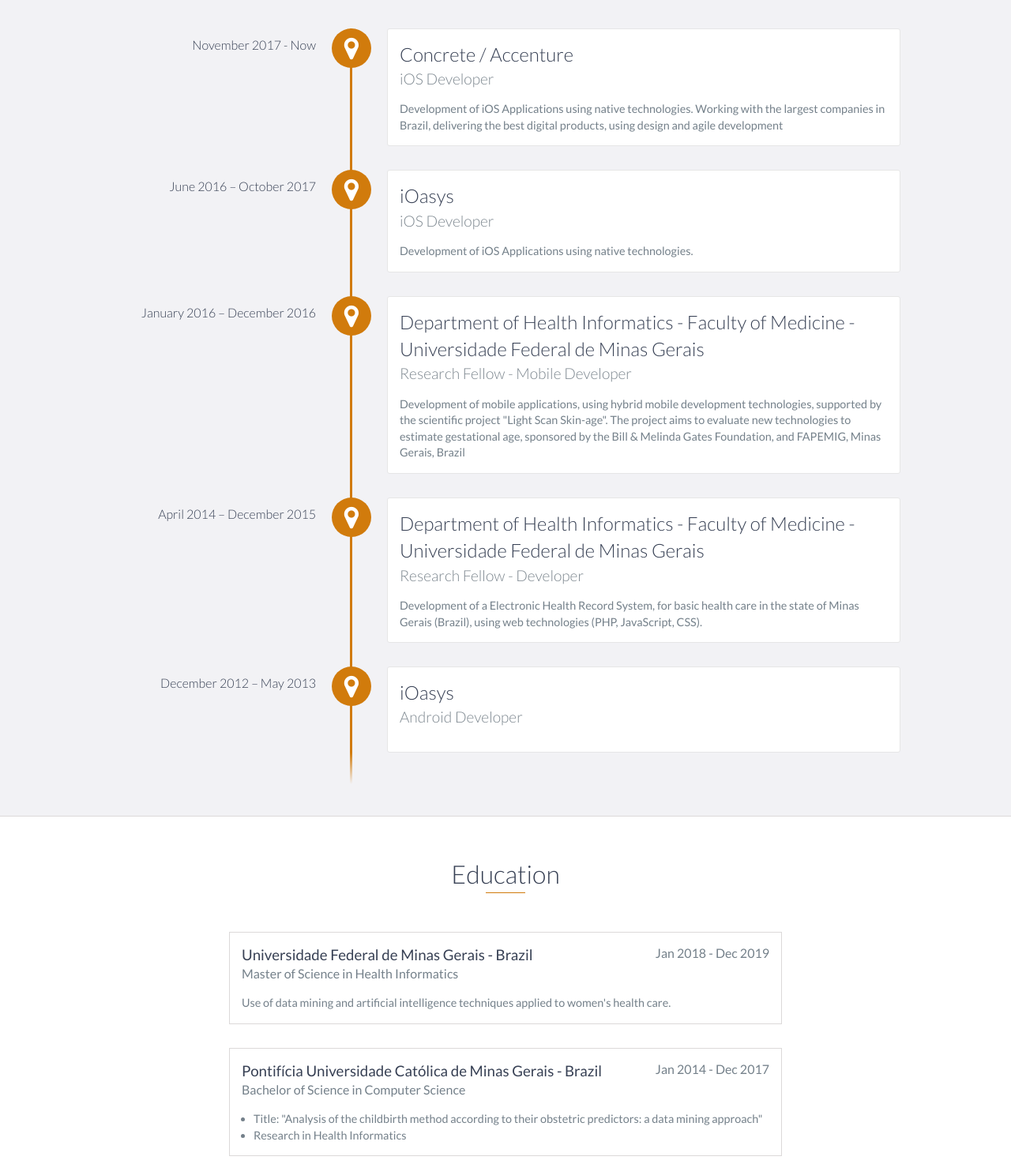
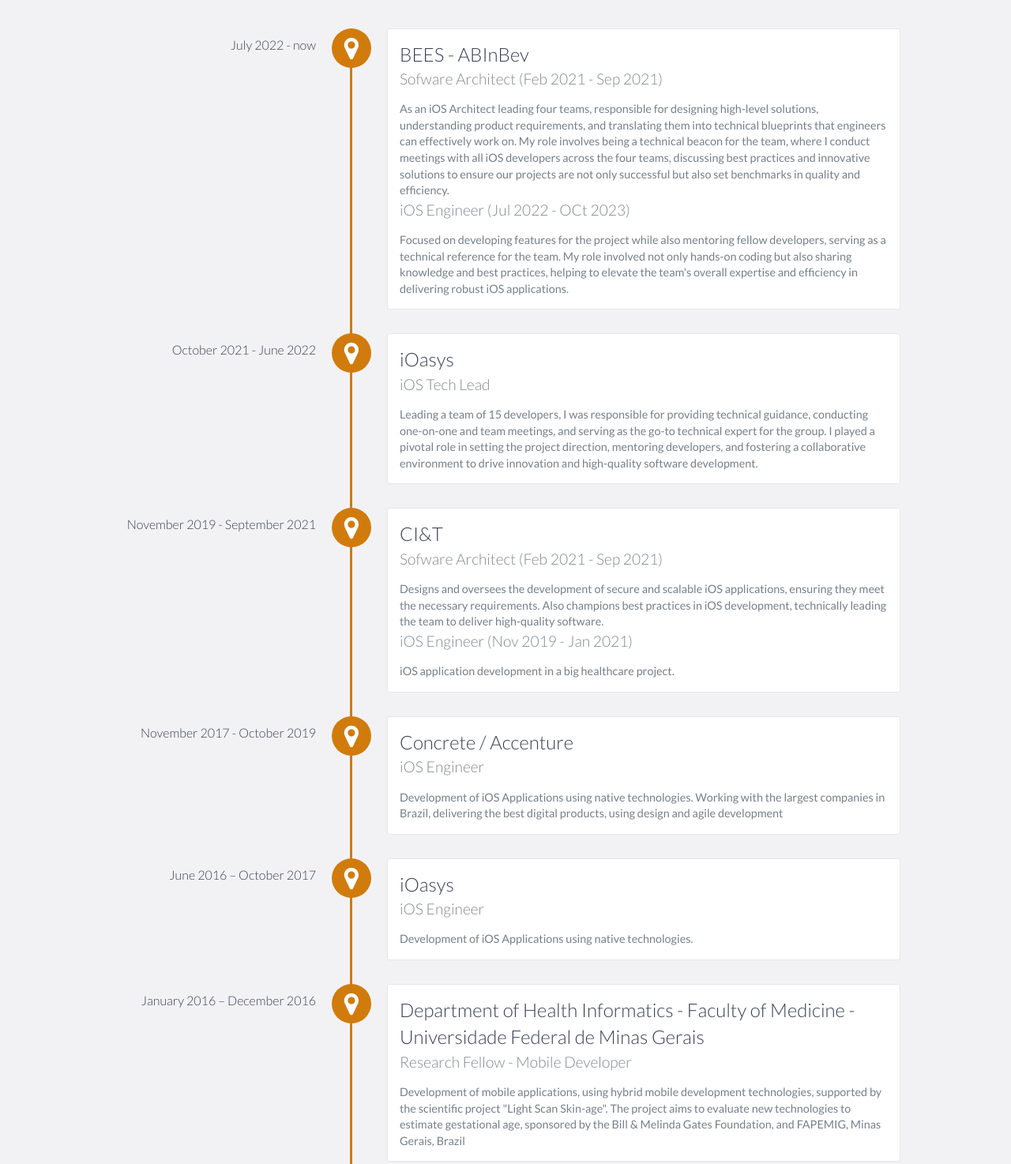
Before and after one commit to marcelorsjr/marcelorsjr.github.io, a website: page index.html in a window 1280 px wide. Shown: the part 1260-2734 px from the top of the page at 79% size. Drawn offline with nearby package versions, Linux system fonts and the light colour scheme.

Commit message:
Update experiences

```diff
--- a/index.html
+++ b/index.html
@@ -75,8 +75,7 @@
                 </div>
                 <div class="col-md-8">
                     <p>
-                      Computer Scientist mainly interest in Big Data Analytics in Healthcare, Data Science, Artificial Intelligence and iOS Development.
-                      Some experience in native mobile development and web development.
+                      Computer Scientist mainly interest in iOS Development, Data Science, Artificial Intelligence.
                     </p>
                 </div>
                  <div class="col-md-2">
@@ -90,9 +89,42 @@
     <div id="experience" class="background-alt">
         <h2 class="heading">Experience</h2>
         <div id="experience-timeline">
-            <div data-date="November 2017 - Now">
+
+            <div data-date="July 2022 - now">
+                <h3>BEES - ABInBev</h3>
+                <h4>Sofware Architect (Feb 2021 - Sep 2021)</h4>
+                <p>
+                    As an iOS Architect leading four teams, responsible for designing high-level solutions, understanding product requirements, and translating them into technical blueprints that engineers can effectively work on. My role involves being a technical beacon for the team, where I conduct meetings with all iOS developers across the four teams, discussing best practices and innovative solutions to ensure our projects are not only successful but also set benchmarks in quality and efficiency.
+                </p>
+                <h4>iOS Engineer (Jul 2022 - OCt 2023)</h4>
+                <p>
+                    Focused on developing features for the project while also mentoring fellow developers, serving as a technical reference for the team. My role involved not only hands-on coding but also sharing knowledge and best practices, helping to elevate the team's overall expertise and efficiency in delivering robust iOS applications.
+                </p>
+            </div>
+
+            <div data-date="October 2021 - June 2022">
+                <h3>iOasys</h3>
+                <h4>iOS Tech Lead</h4>
+                <p>
+                    Leading a team of 15 developers, I was responsible for providing technical guidance, conducting one-on-one and team meetings, and serving as the go-to technical expert for the group. I played a pivotal role in setting the project direction, mentoring developers, and fostering a collaborative environment to drive innovation and high-quality software development.
+                </p>
+            </div>
+
+            <div data-date="November 2019 - September 2021">
+                <h3>CI&T</h3>
+                <h4>Sofware Architect (Feb 2021 - Sep 2021)</h4>
+                <p>
+                    Designs and oversees the development of secure and scalable iOS applications, ensuring they meet the necessary requirements. Also champions best practices in iOS development, technically leading the team to deliver high-quality software.
+                </p>
+                <h4>iOS Engineer (Nov 2019 - Jan 2021)</h4>
+                <p>
+                  iOS application development in a big healthcare project.
+                </p>
+            </div>
+
+            <div data-date="November 2017 - October 2019">
                 <h3>Concrete / Accenture</h3>
-                <h4>iOS Developer</h4>
+                <h4>iOS Engineer</h4>
                 <p>
                   Development of iOS Applications using native technologies. Working with the largest companies in Brazil, delivering the best digital products, using design and agile development
                 </p>
@@ -100,7 +132,7 @@
 
             <div data-date="June 2016 – October 2017">
                 <h3>iOasys</h3>
-                <h4>iOS Developer</h4>
+                <h4>iOS Engineer</h4>
                 <p>
                   Development of iOS Applications using native technologies.
                 </p>
@@ -133,11 +165,11 @@
     <div id="education">
         <h2 class="heading">Education</h2>
         <div class="education-block">
-            <h3>Universidade Federal de Minas Gerais - Brazil</h3>
-            <span class="education-date">Jan 2018 - Dec 2019</span>
-            <h4>Master of Science in Health Informatics</h4>
+            <h3>Pontifícia Universidade Católica de Minas Gerais - Brazil</h3>
+            <span class="education-date">Jan 2021 - Dec 2022</span>
+            <h4>Post Graduation - Software Engineering</h4>
             <p>
-                Use of data mining and artificial intelligence techniques applied to women's health care.
+                PMSoft - Project Management Software
             </p>
         </div>
         <!-- End .education-block -->
@@ -258,7 +290,7 @@
                             <a href="https://www.linkedin.com/in/marcelo-santos-junior/" target="_blank"><i class="fa fa-linkedin" aria-hidden="true"></i></a>
                         </li>
                         <li>
-                            <a href="https://www.instagram.com/msantosjr/" target="_blank"><i class="fa fa-instagram" aria-hidden="true"></i></a>
+                            <a href="https://www.instagram.com/marcelorsjr/" target="_blank"><i class="fa fa-instagram" aria-hidden="true"></i></a>
                         </li>
                     </ul>
                 </div>
```
